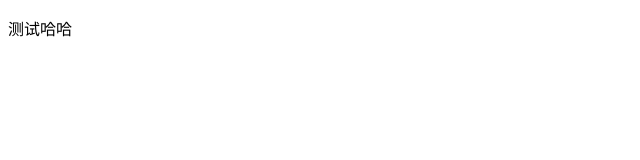
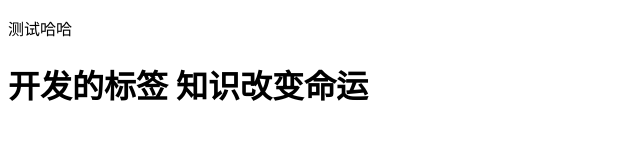
Before and after one commit to longmao520/new-test, a plain HTML site: page index.html in a window 1280 px wide. Shown: the whole page, without its empty margins (0-640 px from the left). Drawn offline with Linux system fonts and the light colour scheme.

Commit message:
开发项

```diff
--- a/index.html
+++ b/index.html
@@ -11,6 +11,10 @@
 <body>
 
     <p>测试哈哈</p>
+
+    <h1>开发的标签 知识改变命运
+
+    </h1>
     <script>
 
     </script>
```
